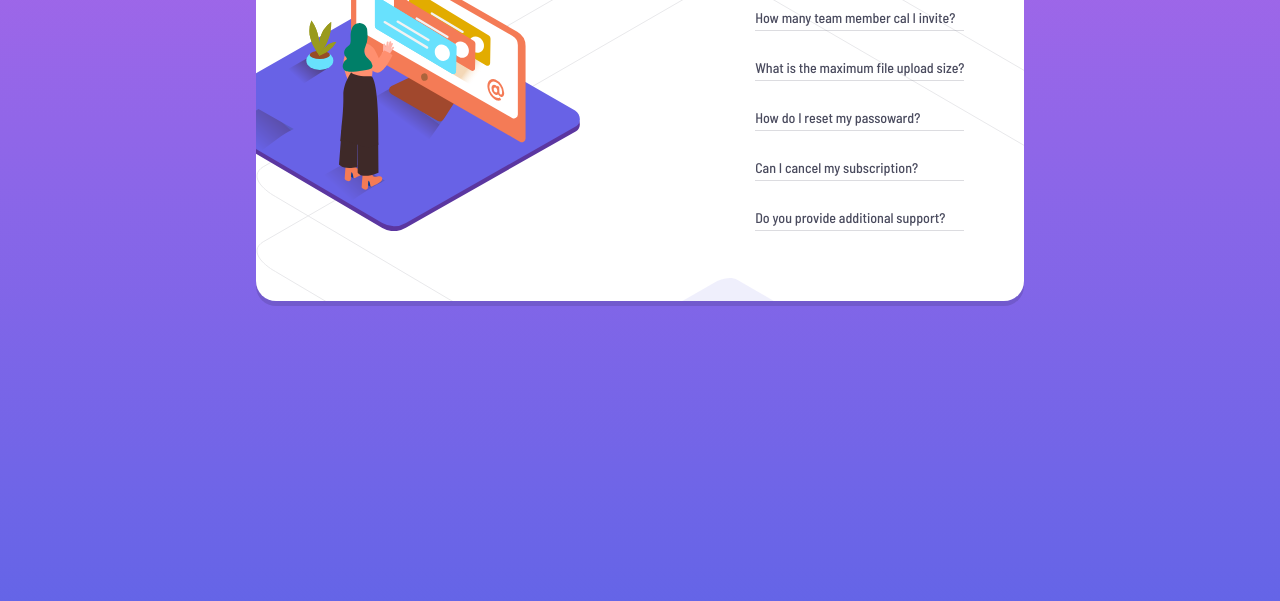
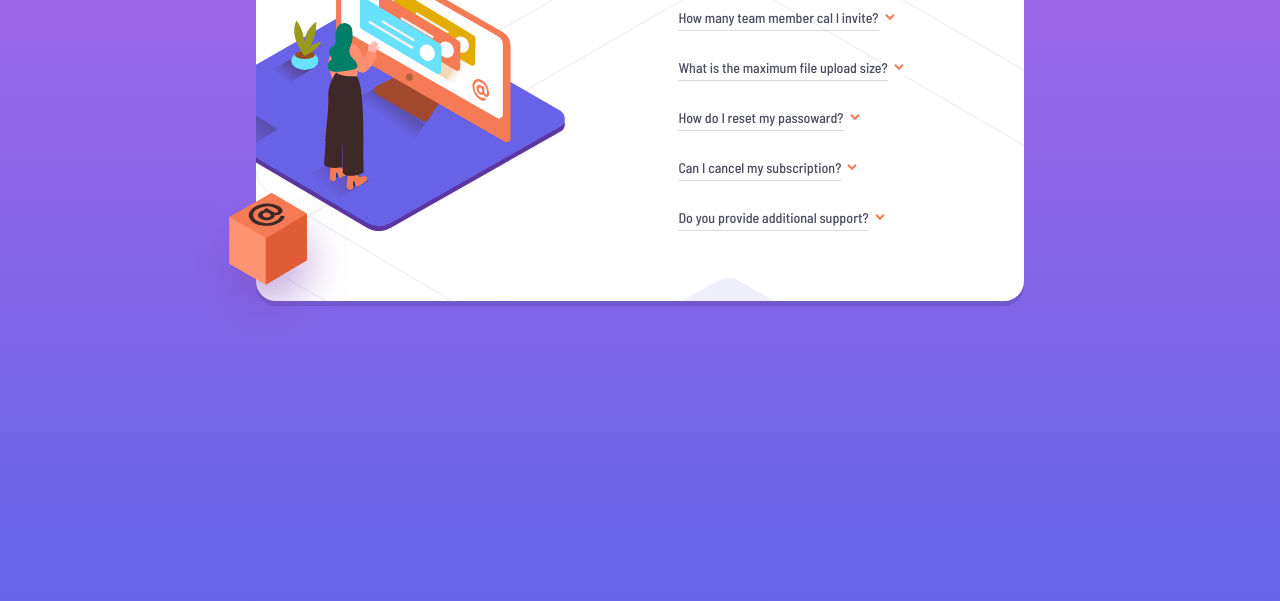
Before and after one commit to Douglasso10/FAQ, a plain HTML site: page index.html in a window 1280 px wide. Shown: the part 199-800 px from the top of the page. Drawn offline with Linux system fonts and the light colour scheme.

Commit message:
estilizando a pagina

```diff
--- a/index.html
+++ b/index.html
@@ -10,15 +10,31 @@
 </head>
 <body class="cor_fundo">
     <div class="conteiner">
-        <img class="img" src="images/illustration-woman-online-desktop.svg" alt="">
+        <img class="img" src="images/illustration-woman-online-desktop.svg" alt="desenho da mulher na mesa">
+        <img class="box" src="images/illustration-box-desktop.svg" alt="box">
         <div class="menu">
             <h1 class="titulo">Faq</h1>
             <ul>
-                <li class="txt">How many team member cal I invite?</li>
-                <li class="txt">What is the maximum file upload size?</li>
-                <li class="txt">How do I reset my passoward?</li>
-                <li class="txt">Can I cancel my subscription?</li>
-                <li class="txt">Do you provide additional support?</li>
+                <div class="question">
+                    <li class="txt">How many team member cal I invite?</li>
+                    <button class="btn" type="button"><img src="images/icon-arrow-down.svg"> </button>
+                </div>
+                <div class="question">
+                    <li class="txt">What is the maximum file upload size?</li>
+                    <button class="btn" type="button"><img src="images/icon-arrow-down.svg"> </button>
+                </div>
+                <div class="question">
+                    <li class="txt">How do I reset my passoward?</li>
+                    <button class="btn" type="button"><img src="images/icon-arrow-down.svg"> </button>
+                </div>
+                <div class="question">
+                    <li class="txt">Can I cancel my subscription?</li>
+                    <button class="btn" type="button"><img src="images/icon-arrow-down.svg"> </button>
+                </div>
+                <div class="question">
+                    <li class="txt">Do you provide additional support?</li>
+                    <button class="btn" type="button"><img src="images/icon-arrow-down.svg"> </button>
+                </div>
         </div>
         </ul>
     </div>
--- a/style.css
+++ b/style.css
@@ -23,18 +23,26 @@ html{
 }
 
 .img{
-    clip-path:inset(0 0 0 60px);
+    clip-path:inset(0 0 0 75px);
     height: 290px;
     width: 50%;
     position: relative;
     top: 40px;
-    right: 60px;
+    right: 75px;
+}
+
+.box{
+    position: absolute;
+    left: 185px;
+    bottom: 250px;
+    width: 13%;
+
 }
 
 .menu{
     display: flex;
     flex-direction: column;
-    margin: 50px 0 0 15%;
+    margin: 50px 0 0 5%;
 }
 
 .titulo{
@@ -50,3 +58,21 @@ html{
     color: rgb(74, 75, 94);
     font-size: 14px;
 }
+
+.question{
+    display: flex;
+
+}
+
+.btn{
+    margin-top: 25px;
+    height: 20px;
+    border: 0;
+    background-color: white;
+    float: right;
+}
+
+.arrow{
+    float: right;
+    padding-left: 30px;
+}
```
